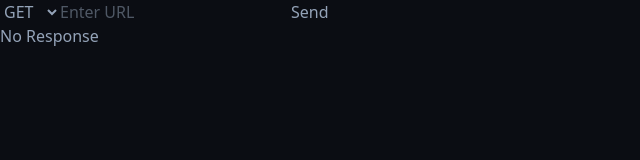
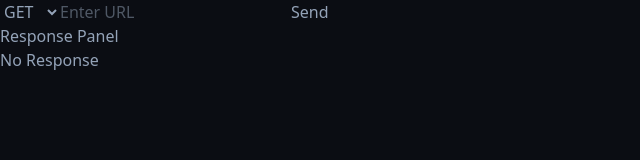
Before and after one commit to Ambady-dileep/request-forge, a React app in the folder frontend/: page / in a window 1280 px wide. Shown: the top 160 px of the page, without its empty margins (0-640 px from the left). Built offline with nearby package versions, Linux system fonts and the light colour scheme; the HTML template or start-up script is replaced by a standard one.

Commit message:
Add response status and response time metadata

```diff
--- a/frontend/src/App.jsx
+++ b/frontend/src/App.jsx
@@ -9,6 +9,9 @@ function App(){
   const [error, setError] = useState(null);
   const [isLoading, setIsLoading] = useState(false);
 
+  const [status, setStatus] = useState(null);
+  const [responseTime, setResponseTime] = useState(null);
+
   return (
     <>
       <RequestPanel
@@ -16,11 +19,15 @@ function App(){
         setError={setError}
         isLoading={isLoading}
         setIsLoading={setIsLoading}
+        setStatus={setStatus}
+        setResponseTime={setResponseTime}
       />
       <ResponsePanel
         response={response}
         error={error}
         isLoading={isLoading}
+        status={status}
+        responseTime={responseTime}
       />
     </>
   )
--- a/frontend/src/components/request/RequestPanel.jsx
+++ b/frontend/src/components/request/RequestPanel.jsx
@@ -3,7 +3,7 @@ import MethodSelect from "./MethodSelect"
 import SendButton from "./SendButton"
 import UrlInput from "./UrlInput"
 
-export default function RequestPanel({ setResponse, setError, isLoading, setIsLoading }) {
+export default function RequestPanel({ setResponse, setError, isLoading, setIsLoading, setStatus, setResponseTime }) {
     const [ method, setMethod ] = useState("GET");
     const [ url, setUrl ] = useState("");
 
@@ -17,15 +17,30 @@ export default function RequestPanel({ setResponse, setError, isLoading, setIsLo
         try{
             setError(null);
             setResponse(null);
+            setStatus(null);
+            setResponseTime(null);
             setIsLoading(true);
-            const response = await fetch(trimmedUrl)
+
+            const startTime = performance.now();
+
+            const response = await fetch(trimmedUrl);
+
+            const endTime = performance.now();
+
+            const duration = Math.round(endTime - startTime);
+
+            setStatus(response.status)
+            setResponseTime(duration)
 
             if (!response.ok){
                 setError(`Request failed with status ${response.status}`)
                 return;
             }
+
             const data = await response.json();
+
             setResponse(data);
+
         }catch(error){
             setError(error.message)
         }finally{
--- a/frontend/src/components/response/ResponsePanel.jsx
+++ b/frontend/src/components/response/ResponsePanel.jsx
@@ -1,31 +1,27 @@
-export default function ResponsePanel({ response, error, isLoading }) {
-    if (isLoading){
-        return(
-            <div>
-                <p className="loading">Loading...</p>
+export default function ResponsePanel({ response, error, isLoading, status, responseTime }) {
+    return(
+        <div>
+            <h2>Response Panel</h2>
+
+            <div className="response-metadata">
+                {status !== null && <span>Status: {status}</span>}
+                {responseTime !== null && <span>Response Time: {responseTime} ms</span>}
             </div>
-        )
-    }
 
-    if (error) {
-        return (
-            <div>
-                <p className="error">{error}</p>
+            <div className="response-content">
+
+                {isLoading && <p className="loading">Loading...</p> }
+
+                {!isLoading && error && <p className="error">{error}</p>}
+
+                {!isLoading && !error && response && (
+                    <pre>{JSON.stringify(response, null, 2)}</pre>
+                )}
+
+                {!isLoading && !error && !response && <p>No Response</p>}
             </div>
-        );
-    }
 
-    if (response) {
-        return (
-            <div>
-                <pre>{JSON.stringify(response, null, 2)}</pre>
-            </div>
-        );
-    }
+        </div>
 
-    return (
-        <div>
-            <p>No Response</p>
-        </div>
-    );
+    )
 }
```
